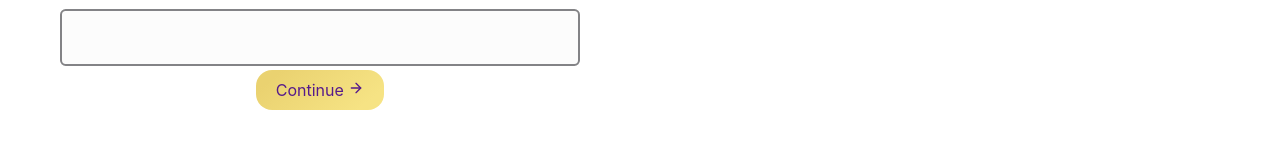
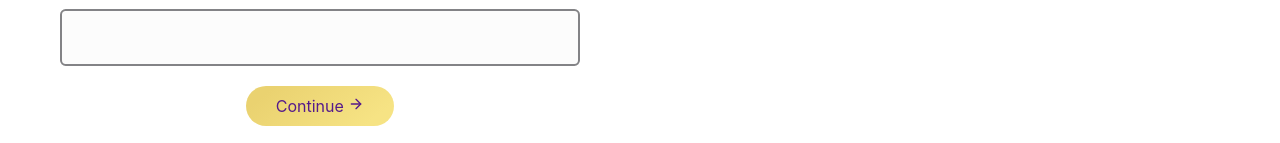
Before and after one commit to dedane/MeltingPot, a React (Create React App) app: page /SignUp in a window 1280 px wide. Shown: the part 699-842 px from the top of the page. Before the commit the page ends 813 px from the top, so only its background shows below. Built offline with nearby package versions, Linux system fonts and the light colour scheme.

Commit message:
align-button-center

```diff
--- a/src/components/Form.jsx
+++ b/src/components/Form.jsx
@@ -69,15 +69,15 @@ const InfoWrapper = styled.div`
 
 `;
 const Button = styled(Link)`
-    display:inline-block;
-    padding: 10px 20px;
-    text-decoration: none;
-    text-align: center;
-    justify-content: center;
-    margin: 4px 2px;
-    border-radius: 16px;
-    background: linear-gradient(140.92deg, #EAD270 14.94%, #F6E384 85.48%);
-    text-decoration: none;
+display:inline-block;
+padding: 10px 30px;
+text-color:  rgba(30, 20, 12, 1);
+text-decoration: none;
+text-align: center;
+justify-content: center;
+margin: 20px 10PX;
+border-radius: 25px;
+background: linear-gradient(140.92deg, #EAD270 14.94%, #F6E384 85.48%);
 
 `;
 
```
